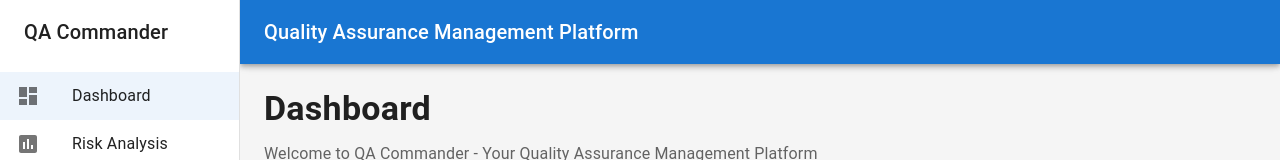
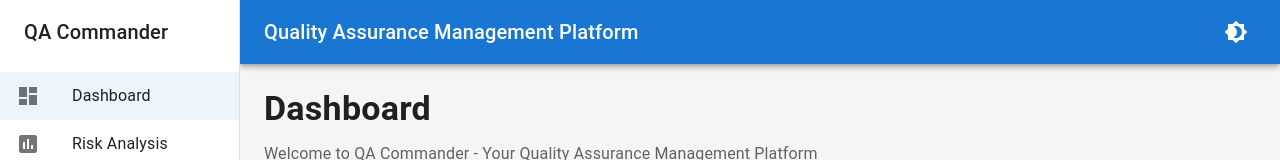
Before and after one commit to ShannonH/qa-commander-poc, a React (Create React App) app: page / in a window 1280 px wide. Shown: the top 160 px of the page. Built offline with nearby package versions, Linux system fonts and the light colour scheme.

Commit message:
dark mode

```diff
--- a/src/App.tsx
+++ b/src/App.tsx
@@ -1,11 +1,33 @@
-import React from 'react';
+import React, { useMemo, useState, useEffect, createContext } from 'react';
 import { BrowserRouter as Router } from 'react-router-dom';
 import { ThemeProvider, createTheme } from '@mui/material/styles';
 import CssBaseline from '@mui/material/CssBaseline';
 import Layout from './components/Layout';
 
-const theme = createTheme({
+export const ColorModeContext = createContext({ toggleColorMode: () => {}, mode: 'light' });
+
+function App() {
+  const [mode, setMode] = useState<'light' | 'dark'>(() => {
+    const stored = localStorage.getItem('themeMode');
+    return stored === 'dark' ? 'dark' : 'light';
+  });
+
+  useEffect(() => {
+    localStorage.setItem('themeMode', mode);
+  }, [mode]);
+
+  const colorMode = useMemo(
+    () => ({
+      toggleColorMode: () => setMode((prev) => (prev === 'light' ? 'dark' : 'light')),
+      mode,
+    }),
+    [mode]
+  );
+
+  const theme = useMemo(() =>
+    createTheme({
       palette: {
+        mode,
         primary: {
           main: '#1976d2',
         },
@@ -13,7 +35,8 @@
           main: '#dc004e',
         },
         background: {
-      default: '#f5f5f5',
+          default: mode === 'dark' ? '#181a1b' : '#f5f5f5',
+          paper: mode === 'dark' ? '#23272b' : '#fff',
         },
       },
       typography: {
@@ -24,16 +47,19 @@
           fontWeight: 500,
         },
       },
-});
+    }),
+    [mode]
+  );
 
-function App() {
   return (
+    <ColorModeContext.Provider value={colorMode}>
       <ThemeProvider theme={theme}>
         <CssBaseline />
         <Router>
           <Layout />
         </Router>
       </ThemeProvider>
+    </ColorModeContext.Provider>
   );
 }
 
--- a/src/components/Layout.tsx
+++ b/src/components/Layout.tsx
@@ -1,4 +1,4 @@
-import React, { useState } from 'react';
+import React, { useState, useContext } from 'react';
 import {
   AppBar,
   Box,
@@ -23,6 +23,8 @@
   Dashboard,
   School,
   SmartToy,
+  Brightness4,
+  Brightness7,
 } from '@mui/icons-material';
 import { Routes, Route, useNavigate, useLocation } from 'react-router-dom';
 import RiskAnalysisView from '../views/RiskAnalysisView';
@@ -31,6 +33,7 @@
 import DashboardView from '../views/DashboardView';
 import BlackboardContentView from '../views/BlackboardContentView';
 import AIChatbotView from '../views/AIChatbotView';
+import { ColorModeContext } from '../App';
 
 const drawerWidth = 240;
 
@@ -40,6 +43,7 @@
   const isMobile = useMediaQuery(theme.breakpoints.down('md'));
   const navigate = useNavigate();
   const location = useLocation();
+  const colorMode = useContext(ColorModeContext);
 
   const handleDrawerToggle = () => {
     setMobileOpen(!mobileOpen);
@@ -104,9 +108,12 @@
           >
             <MenuIcon />
           </IconButton>
-          <Typography variant="h6" noWrap component="div">
+          <Typography variant="h6" noWrap component="div" sx={{ flexGrow: 1 }}>
             Quality Assurance Management Platform
           </Typography>
+          <IconButton sx={{ ml: 1 }} color="inherit" onClick={colorMode.toggleColorMode}>
+            {colorMode.mode === 'dark' ? <Brightness7 /> : <Brightness4 />}
+          </IconButton>
         </Toolbar>
       </AppBar>
       <Box
```
Lines whose indentation alone changed are shown as unchanged.
